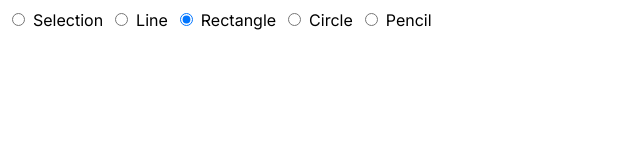
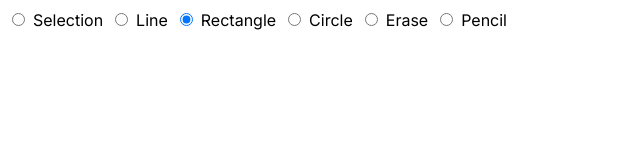
Before and after one commit to khoido2003/infinite-canvas, a Next.js app: page / in a window 1280 px wide. Shown: the top 160 px of the page, without its empty margins (0-640 px from the left). Built offline with nearby package versions, Linux system fonts and the light colour scheme.

Commit message:
Add erase

```diff
--- a/actions/create-element.ts
+++ b/actions/create-element.ts
@@ -56,6 +56,9 @@ export const createElement = ({
         elementType,
         points: [{ x: x1, y: y1 }],
       };
+
+    case "erase":
+      break;
     default:
       throw new Error("Invalid element type");
   }
--- a/actions/draw-element.ts
+++ b/actions/draw-element.ts
@@ -24,8 +24,10 @@ export const drawElement = (
       );
       context.fill(new Path2D(stroke));
       break;
-
+    case "erase":
+      break;
     default:
-      throw new Error("Invalid element type");
+      // throw new Error("Invalid element type");
+      break;
   }
 };
--- a/app/page.tsx
+++ b/app/page.tsx
@@ -1,15 +1,8 @@
 "use client";
 
 import rough from "roughjs";
-import {
-  DetailedHTMLProps,
-  InputHTMLAttributes,
-  useEffect,
-  useLayoutEffect,
-  useState,
-} from "react";
+import { useEffect, useLayoutEffect, useState } from "react";
 import { throttle } from "lodash";
-import getStroke, { StrokeOptions } from "perfect-freehand";
 
 import { CanvasElement, ElementType, StrokePoint } from "@/types/type";
 import { createElement } from "@/actions/create-element";
@@ -43,11 +36,7 @@ const Home = () => {
   );
 
   const [penSize, setPenSize] = useState(6);
-
-  // Event handler to update the pen size
-  const handlePenSizeChange = (event: React.ChangeEvent<HTMLInputElement>) => {
-    setPenSize(Number(event.target.value));
-  };
+  const [isMouseDown, setIsMouseDown] = useState(false);
 
   useLayoutEffect(() => {
     // Setup the canvas
@@ -115,10 +104,19 @@ const Home = () => {
           { x: x2, y: y2 },
         ];
         break;
+      case "erase":
+        break;
       default:
         throw new Error(`Invalid tool: "${elementType}".`);
     }
     setElements(elementsCopy, true);
+  };
+
+  // ----------------------------
+
+  // Event handler to update the pen size
+  const handlePenSizeChange = (event: React.ChangeEvent<HTMLInputElement>) => {
+    setPenSize(Number(event.target.value));
   };
 
   //////////////////////////////////////////////////////////
@@ -131,11 +129,23 @@ const Home = () => {
   const handleMouseDown = (
     event: React.MouseEvent<HTMLCanvasElement, MouseEvent>
   ) => {
+    setIsMouseDown(true);
+
     // Current position of the mouse
     const { clientX, clientY } = event;
 
+    if (elementType === "erase") {
+      const element = getElementAtPosition(clientX, clientY, elements);
+
+      if (element) {
+        const newElements = elements.filter((el) => el.id !== element!.id);
+
+        setElements(newElements);
+      }
+    }
+
     // When use selection mode
-    if (elementType === "selection") {
+    else if (elementType === "selection") {
       const element = getElementAtPosition(clientX, clientY, elements);
 
       if (element) {
@@ -198,6 +208,17 @@ const Home = () => {
     (event: React.MouseEvent<HTMLCanvasElement, MouseEvent>) => {
       // The position of the mouse cursor
       const { clientX, clientY } = event;
+
+      // Erase element on the canvas
+      if (elementType === "erase" && isMouseDown === true) {
+        const element = getElementAtPosition(clientX, clientY, elements);
+
+        if (element) {
+          const newElements = elements.filter((el) => el.id !== element!.id);
+
+          setElements(newElements);
+        }
+      }
 
       // Change the mouse cursor based on moving or drawing
       if (elementType === "selection") {
@@ -297,6 +318,7 @@ const Home = () => {
   ) => {
     setAction("none");
     setSelectedElement(null);
+    setIsMouseDown(false);
   };
 
   // ====================================================================
@@ -346,6 +368,17 @@ const Home = () => {
             className="mr-2"
           />
           <label htmlFor="circle">Circle</label>
+        </div>
+
+        <div>
+          <input
+            type="radio"
+            id="erase"
+            checked={elementType === "erase"}
+            onChange={() => setElementType(ElementType.Erase)}
+            className="mr-2"
+          />
+          <label htmlFor="erase">Erase</label>
         </div>
 
         <div>
--- a/types/type.ts
+++ b/types/type.ts
@@ -11,6 +11,7 @@ export enum ElementType {
   Line = "line",
   Circle = "circle",
   Pencil = "pencil",
+  Erase = "erase",
 }
 export interface CanvasElement {
   id: number;
--- a/utils/resize-draw-freehand.ts
+++ b/utils/resize-draw-freehand.ts
@@ -31,7 +31,13 @@ export const resizeDrawFreehand = (
   const scaleY = (clientY - minY) / originalHeight;
 
   // Adjust the coordinates of each point in the stroke path
+
   const newPoints = points?.map((point) => {
+    // (point.x - minX): This calculates the distance of the point's x-coordinate from the left edge of the original bounding box.
+
+    // (point.x - minX) * scaleX: This scales the distance calculated in step 1 by the scaleX factor, which effectively stretches or compresses the distance based on the change in width.
+
+    // minX + (point.x - minX) * scaleX: This adds the scaled distance back to the left edge of the original bounding box, resulting in the new x-coordinate for the point.
     return {
       x: minX + (point.x - minX) * scaleX,
       y: minY + (point.y - minY) * scaleY,
```
